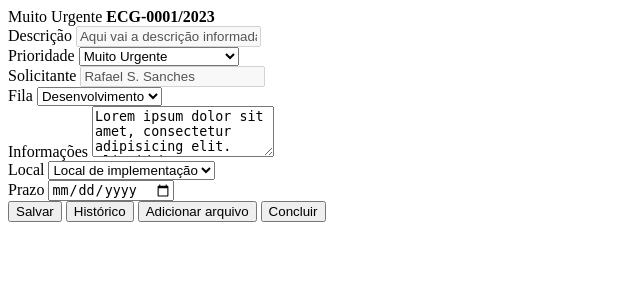
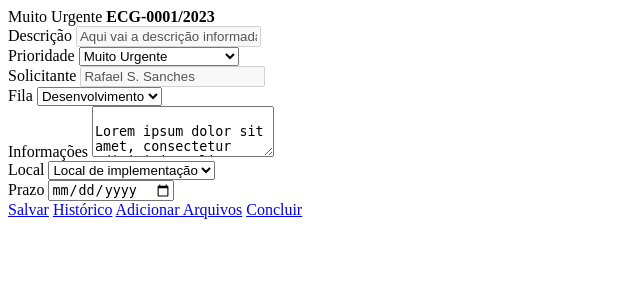
Before and after one commit to YuriTimafejn/sistema-chamados, a Symfony app: template templates/demand/details.html.twig in a window 1280 px wide. Shown: the top 300 px of the page, without its empty margins (0-640 px from the left). Run offline with Twig, Linux system fonts and the light colour scheme; the template is opened without the code that fills it, so the values that code supplies are empty; some libraries are stand-ins or nearby versions.

Commit message:
Criado links entre algumas páginas

```diff
--- a/templates/base.html.twig
+++ b/templates/base.html.twig
@@ -14,6 +14,6 @@
         {% endblock %}
     </head>
     <body>
-        {% block body %}{% endblock %}
+    {% block body %}{% endblock %}
     </body>
 </html>
--- a/templates/demand/details.html.twig
+++ b/templates/demand/details.html.twig
@@ -48,11 +48,12 @@
 
             <div class="form-control">
                 <label for="description" class="form-label">Informações</label>
-                <textarea class="form-control" id="description" name="description" rows="3">Lorem ipsum dolor sit amet, consectetur adipisicing elit. Aliquid beatae doloremque magnam porro quo quod repellat rerum sint? Accusantium ad dolor dolores earum harum quaerat quas saepe, soluta suscipit unde.
+                <textarea class="form-control" id="description" name="description" rows="3">
+                    Lorem ipsum dolor sit amet, consectetur adipisicing elit. Aliquid beatae doloremque magnam porro quo quod repellat rerum sint? Accusantium ad dolor dolores earum harum quaerat quas saepe, soluta suscipit unde.
                 </textarea>
             </div>
 
-            <div class="info row mb-2">
+            <div class="row mb-2">
                 <div class="col">
                     <label for="" class="form-label">Local</label>
                     <select class="form-select" id="" name="">
@@ -70,11 +71,11 @@
                 </div>
             </div>
 
-            <div class="row">
-                <input type="button" value="Salvar" class="col btn btn-outline-primary me-3">
-                <input type="button" value="Histórico" class="col btn btn-outline-info me-3">
-                <input type="button" value="Adicionar arquivo" class="col btn btn-outline-secondary me-3">
-                <input type="button" value="Concluir" class="col btn btn-outline-success">
+            <div class="row m-2">
+                <a href="{{ path('dashboard') }}" class="col btn btn-outline-primary me-3">Salvar</a>
+                <a href="{{ path('historico',{ id:id }) }}" class="col btn btn-outline-info me-3">Histórico</a>
+                <a href="#" class="col btn btn-outline-secondary me-3">Adicionar Arquivos</a>
+                <a href="#" class="col btn btn-outline-success">Concluir</a>
             </div>
         </form>
 
```
Also changed, not shown: src/Controller/DemandController.php (+13 -3 lines), templates/demand/history.html.twig (+3 -4 lines), templates/demand/history_detail.html.twig (added, +29 -0 lines).
